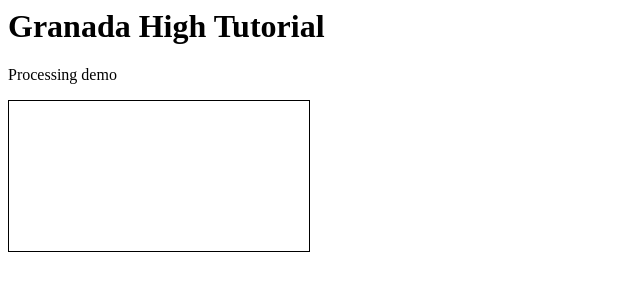
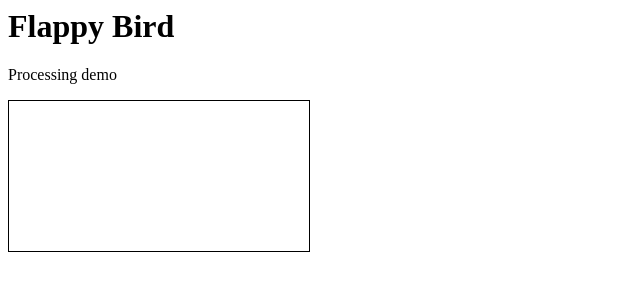
Before and after one commit to gavinmitchell228/gavinmitchell228.github.io, a plain HTML site: page index.html in a window 1280 px wide. Shown: the whole page, without its empty margins (0-640 px from the left). Drawn offline with Linux system fonts and the light colour scheme.

Commit message:
Update index.html

```diff
--- a/index.html
+++ b/index.html
@@ -4,12 +4,12 @@
 
   <head>
       <meta http-equiv="Content-Type" content="text/html; charset=UTF-8" />
-      <title>Flappy Bird</title>
+      <title>Gavin Mitchell</title>
       <script type="text/javascript" src="js/processing.js"></script>
   </head>
 
   <body>
-    <h1>Granada High Tutorial</h1>
+    <h1>Flappy Bird</h1>
     <p>Processing demo</p>
 
     <script type="text/processing">
```
